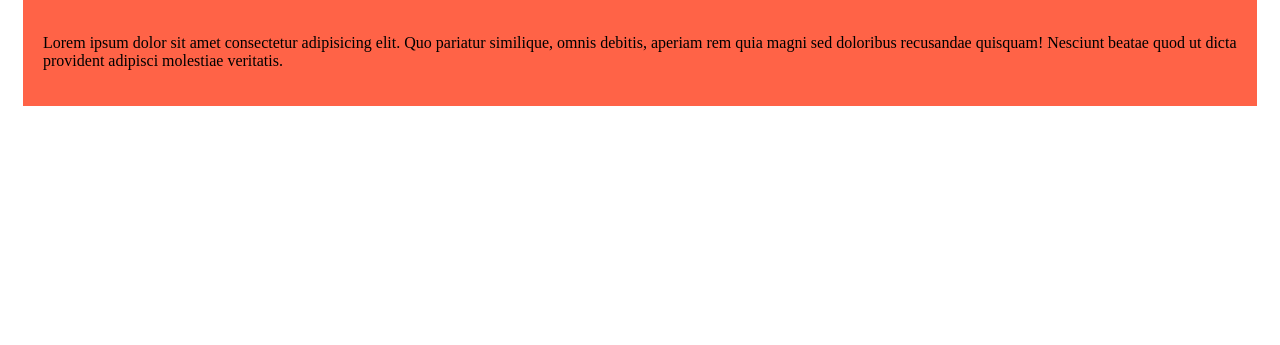
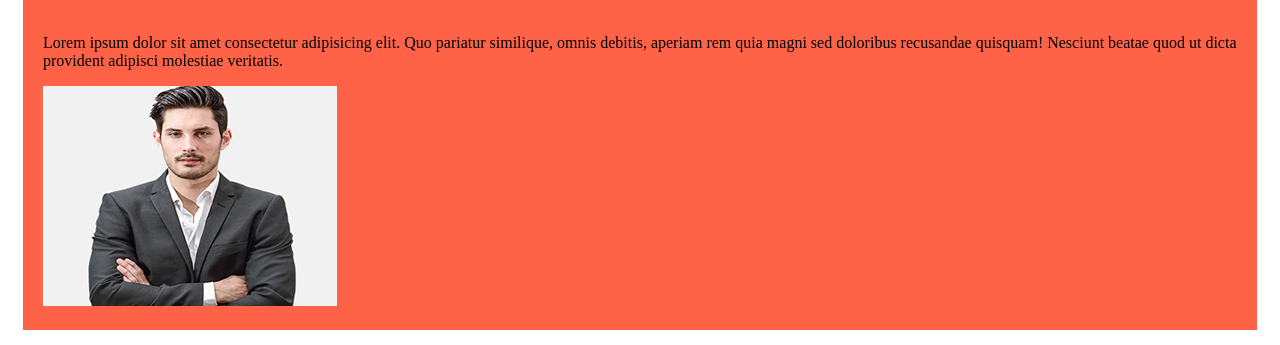
Before and after one commit to Mazbauddin/Tile, a plain HTML site: page index.html in a window 1280 px wide. Shown: the part 734-1079 px from the top of the page. Before the commit the page ends 855 px from the top, so only its background shows below. Drawn offline with Linux system fonts and the light colour scheme.

Commit message:
image add

```diff
--- a/index.html
+++ b/index.html
@@ -33,6 +33,7 @@
         recusandae quisquam! Nesciunt beatae quod ut dicta provident adipisci
         molestiae veritatis.
       </p>
+      <img src="images/prjct1.jpg" alt="prj" />
     </div>
   </body>
 </html>
```
Also changed, not shown: images/blog.jpg (added), images/feat.jpg (added), images/logo-white.png (added), images/logo.png (added), images/prjct1.jpg (added), images/prjct2.jpg (added), images/prjct3.jpg (added), images/t1.png (added), images/t2.png (added), images/tquation.png (added), images/video.jpg (added), images/work.jpg (added), 1 other file.
